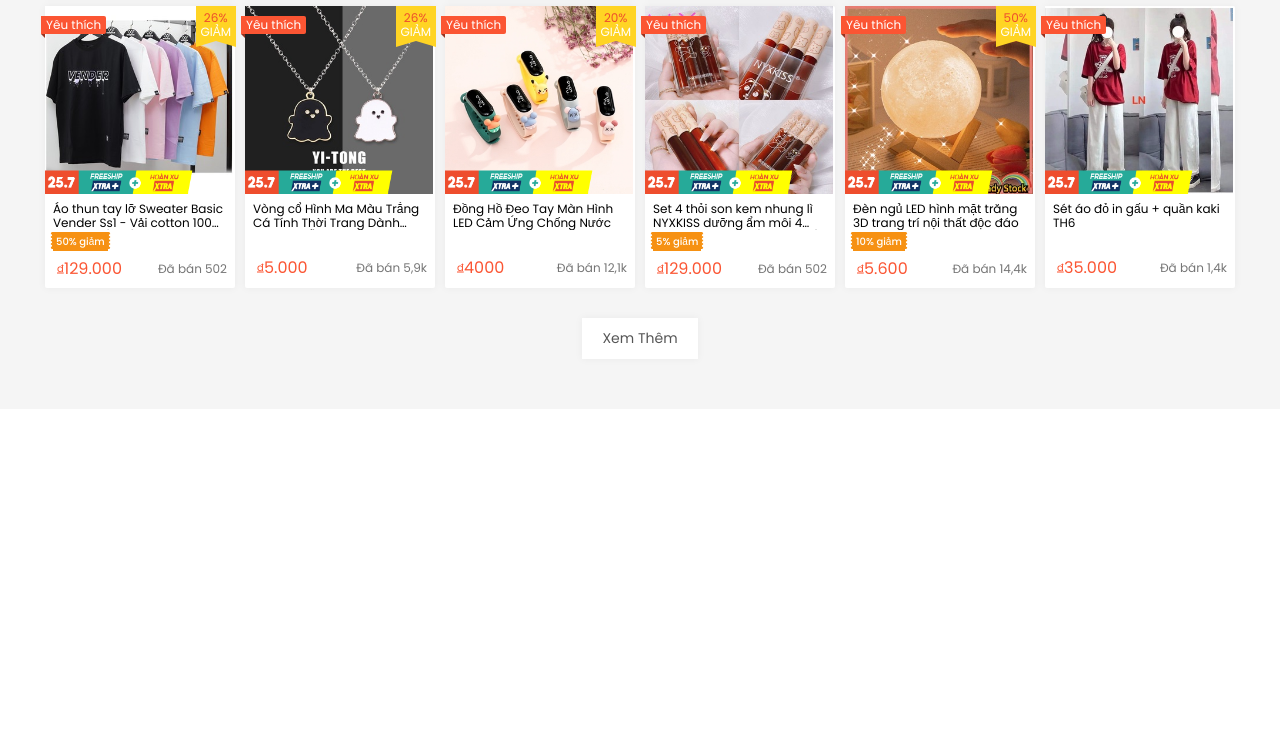
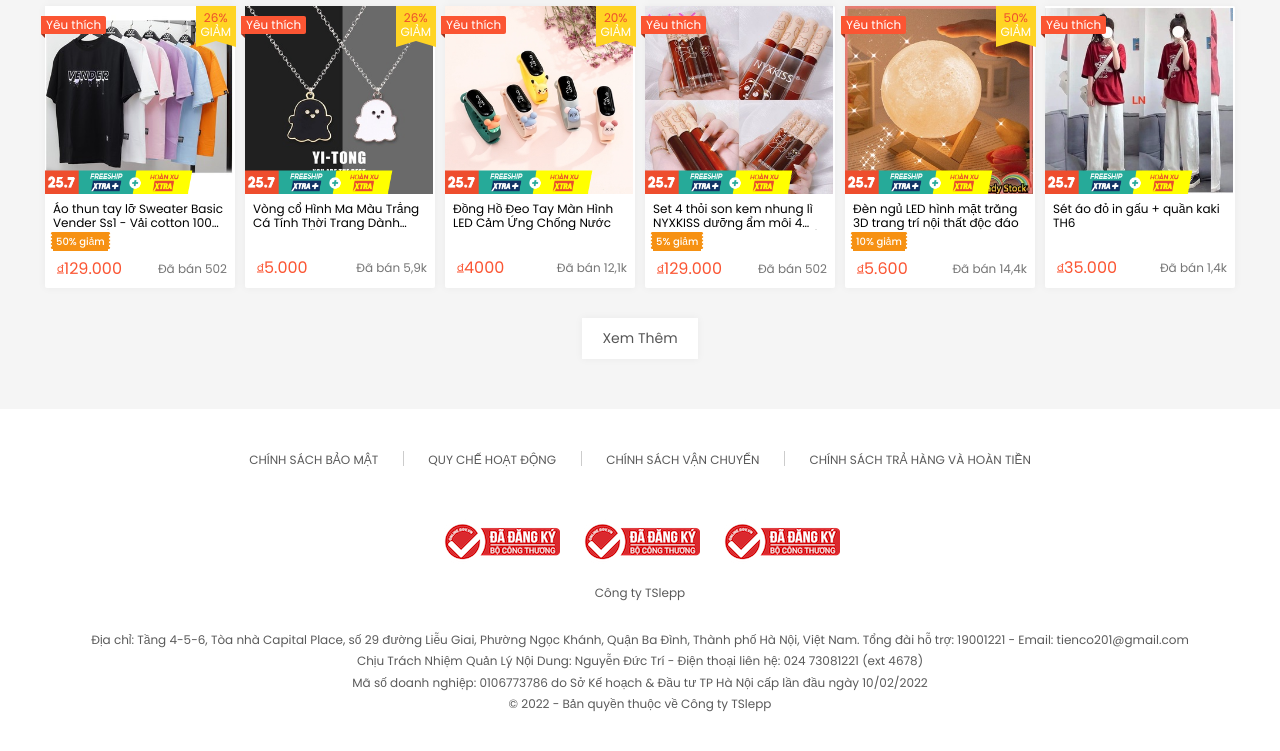
Before and after one commit to TienTran2001/Shoppe, a plain HTML site: page index.html in a window 1280 px wide. Shown: the part 3255-4006 px from the top of the page. Before the commit the page ends 3664 px from the top, so only its background shows below. Drawn offline with nearby package versions, Linux system fonts and the light colour scheme.

Commit message:
footer main

```diff
--- a/assets/scss/_base.scss
+++ b/assets/scss/_base.scss
@@ -271,3 +271,14 @@ main {
     border-left: 4px solid transparent;
   }
 }
+
+.separation {
+  &::after {
+    content: "";
+    position: absolute;
+    left: 0;
+    height: 15px;
+    border-right: 1px solid;
+    border-right-color: rgba(0, 0, 0, 0.2);
+  }
+}
--- /dev/null
+++ b/assets/scss/_footer.scss
@@ -0,0 +1,55 @@
+.footer {
+  padding: 42px 37px;
+  &__main {
+    &-policies {
+      list-style: none;
+      display: flex;
+      justify-content: center;
+      align-items: center;
+      margin-bottom: 4rem;
+
+      &-item {
+        padding: 0 25px;
+        position: relative;
+        a {
+          text-decoration: none;
+          text-transform: uppercase;
+          color: $brow-black;
+          font-size: $font-12;
+        }
+      }
+    }
+
+    // register
+    &-register {
+      display: flex;
+      justify-content: center;
+      align-items: center;
+      &-item {
+        margin: 1rem;
+        width: 12rem;
+        height: 4.5rem;
+      }
+      &-img {
+        width: 100%;
+        height: 100%;
+        background-image: url(../images/footer/1.png);
+        background-size: 551.6666666666666% 477.77777777777777%;
+        background-position: 14.391143911439114% 99.41176470588235%;
+      }
+    }
+
+    // company -name
+
+    &-company,
+    &-description {
+      text-align: center;
+      font-size: $font-12;
+      color: $brow-black;
+      line-height: 1.8;
+    }
+    &-company {
+      margin: 8px 0 25px;
+    }
+  }
+}
--- a/assets/scss/_variables.scss
+++ b/assets/scss/_variables.scss
@@ -3,6 +3,7 @@ $header-height: 12rem;
 // color
 $text-white: #fff;
 $text-black: #000;
+$brow-black: rgba(0, 0, 0, 0.65);
 $orange-light: #ee4d2d;
 $orange-lighter: #f69113;
 $orange: #fb5533;
--- a/assets/scss/app.scss
+++ b/assets/scss/app.scss
@@ -9,3 +9,4 @@
 @import "search-trends";
 @import "top-search";
 @import "today-suggestions";
+@import "footer";
--- a/index.html
+++ b/index.html
@@ -2481,7 +2481,58 @@
       </main>
       <!-- end main -->
       <!-- begin footer -->
-      <footer class="footer"></footer>
+      <footer class="footer ">
+        <div class="footer__main grid">
+          <!-- footer policies -->
+          <ul class="footer__main-policies">
+            <li class="footer__main-policies-item"><a href="#">
+              CHÍNH SÁCH BẢO MẬT
+            </a></li>
+            <li class="footer__main-policies-item separation" ><a href="#">
+              QUY CHẾ HOẠT ĐỘNG
+            </a></li>
+            <li class="footer__main-policies-item separation"><a href="#">
+              CHÍNH SÁCH VẬN CHUYỂN
+            </a></li>
+            <li class="footer__main-policies-item separation"><a href="#">
+              CHÍNH SÁCH TRẢ HÀNG VÀ HOÀN TIỀN
+            </a></li>
+          </ul>
+           <!--  end footer policies -->
+           <!-- footer register -->
+           <div class="footer__main-register">
+             <div class="footer__main-register-item">
+               <a href="#" class="footer__main-register-link">
+                 <div class="footer__main-register-img">
+                 </div>
+               </a>
+             </div>
+             <div class="footer__main-register-item">
+               <a href="#" class="footer__main-register-link">
+                 <div class="footer__main-register-img">
+                 </div>
+               </a>
+             </div>
+             <div class="footer__main-register-item">
+               <a href="#" class="footer__main-register-link">
+                 <div class="footer__main-register-img">
+                 </div>
+               </a>
+             </div>
+           </div>
+           <!-- end footer register -->
+           <div class="footer__main-company">
+            Công ty TSlepp
+           </div>
+           <!-- description -->
+           <div class="footer__main-description">
+             <p>Địa chỉ: Tầng 4-5-6, Tòa nhà Capital Place, số 29 đường Liễu Giai, Phường Ngọc Khánh, Quận Ba Đình, Thành phố Hà Nội, Việt Nam. Tổng đài hỗ trợ: 19001221 - Email: tienco201@gmail.com</p>
+             <p>Chịu Trách Nhiệm Quản Lý Nội Dung: Nguyễn Đức Trí - Điện thoại liên hệ: 024 73081221 (ext 4678)</p>
+             <p>Mã số doanh nghiệp: 0106773786 do Sở Kế hoạch & Đầu tư TP Hà Nội cấp lần đầu ngày 10/02/2022</p>
+             <p>© 2022 - Bản quyền thuộc về Công ty TSlepp</p>
+           </div>
+        </div>
+      </footer>
       <!-- end footer -->
     </div>
 
```
Also changed, not shown: assets/css/app.css, assets/images/footer/1.png (added), 1 other file.
